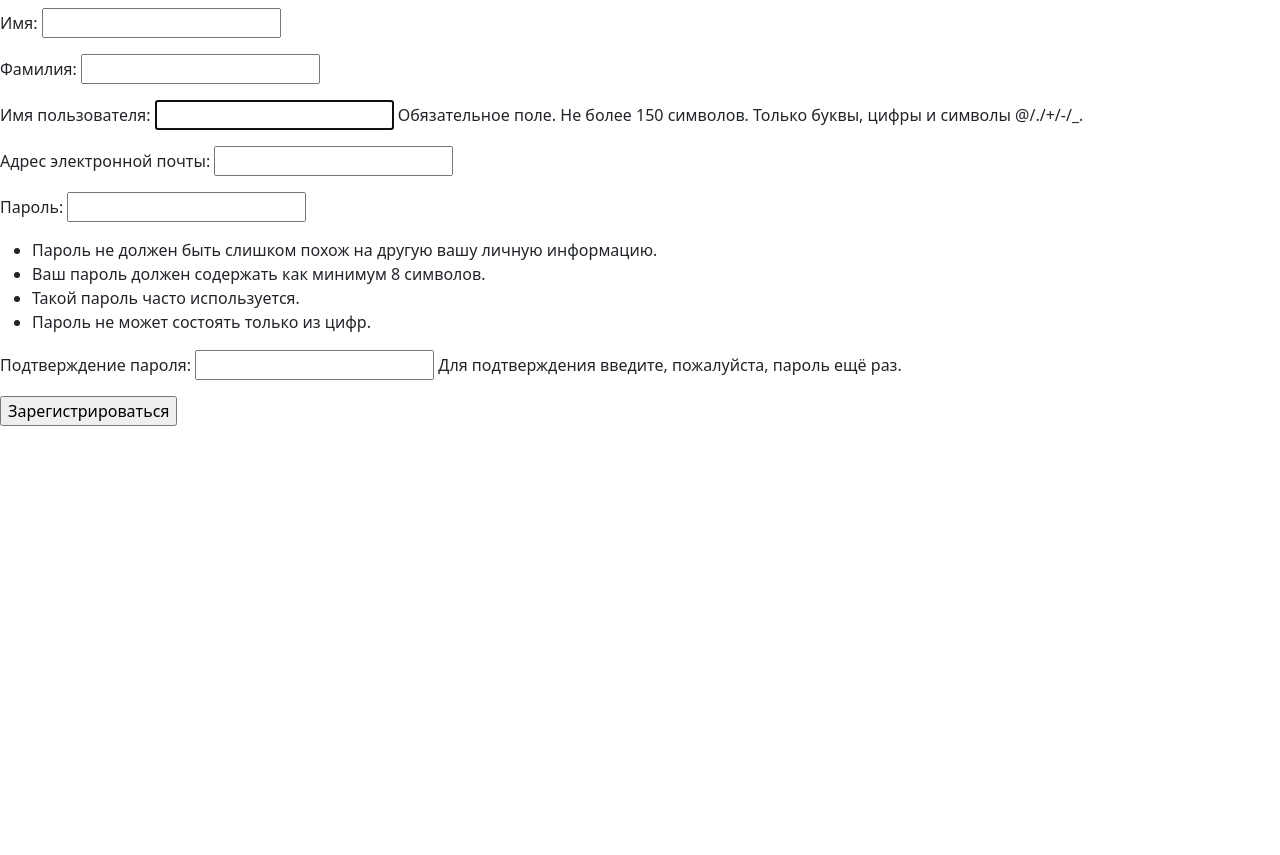
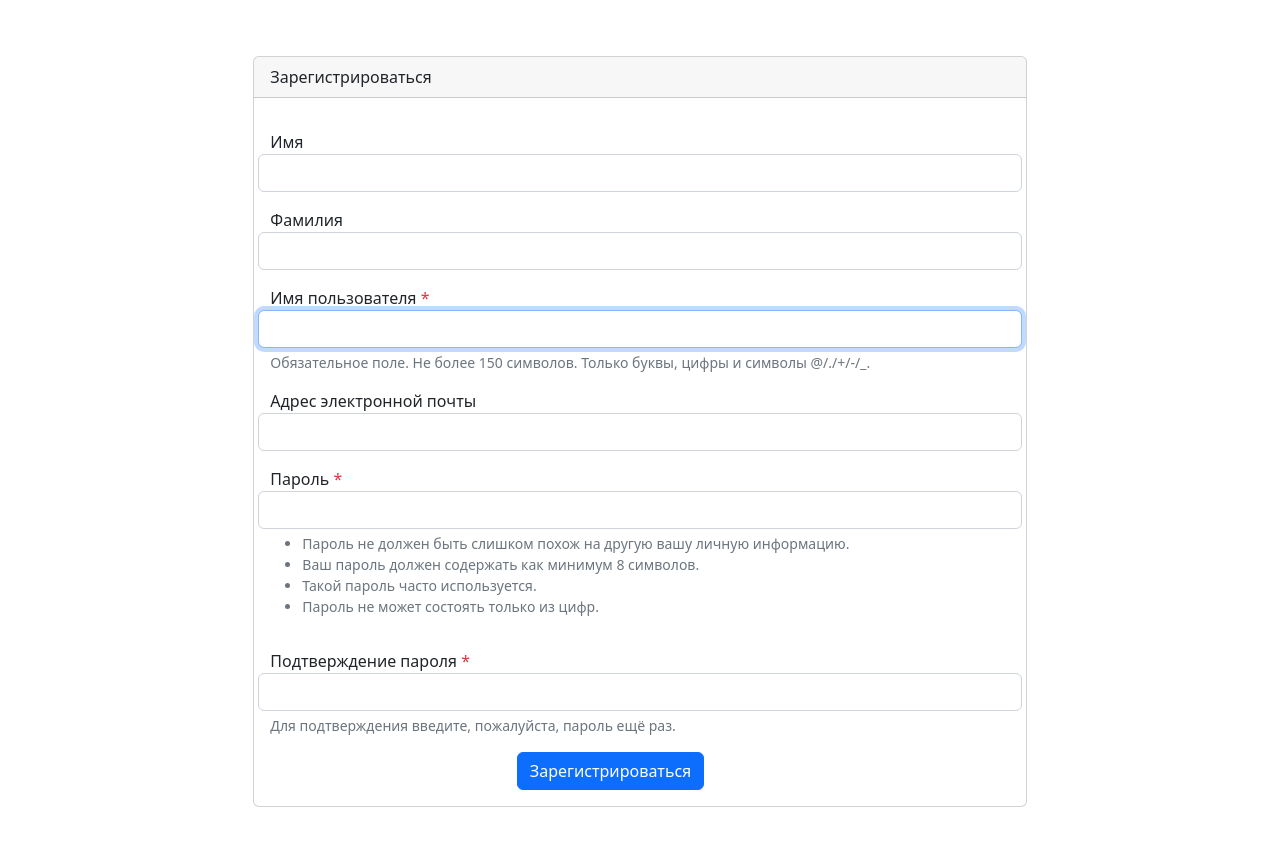
Before and after one commit to andreykhan/newtube, a Django app: page /auth/signup/ in a window 1280 px wide. Before the commit the page ends 426 px from the top, so only its background shows below. Run offline with Django 3.2, Linux system fonts and the light colour scheme; some libraries are stand-ins or nearby versions.

Commit message:
signup configured

```diff
--- /dev/null
+++ b/core/apps.py
@@ -0,0 +1,6 @@
+from django.apps import AppConfig
+
+
+class CoreConfig(AppConfig):
+    default_auto_field = 'django.db.models.BigAutoField'
+    name = 'core'
--- /dev/null
+++ b/core/templatetags/user_filters.py
@@ -0,0 +1,13 @@
+from django import template
+# В template.Library зарегистрированы все встроенные теги и фильтры шаблонов;
+# добавляем к ним и наш фильтр.
+register = template.Library()
+
+
+@register.filter
+def addclass(field, css):
+    return field.as_widget(attrs={'class': css})
+
+# синтаксис @register... , под который описана функция addclass() -
+# это применение "декораторов", функций, меняющих поведение функций
+# Не бойтесь соб@к
--- a/newtube/settings.py
+++ b/newtube/settings.py
@@ -40,6 +40,7 @@
     'django.contrib.staticfiles',
     'posts.apps.PostsConfig',
     'users.apps.UsersConfig',
+    'core.apps.CoreConfig',
 ]
 
 MIDDLEWARE = [
--- a/templates/users/signup.html
+++ b/templates/users/signup.html
@@ -1,9 +1,61 @@
+<!-- templates/users/signup.html -->
+
 {% extends "base.html" %}
 {% block title %}Зарегистрироваться{% endblock %}
 {% block content %}
-  <form method="post" action="{% url 'signup' %}">
-    {% csrf_token %}
-    {{ form.as_p }}
-    <input type="submit" value="Зарегистрироваться">
-  </form>
+  <div class="row justify-content-center">
+    <div class="col-md-8 p-5">
+      <div class="card">
+        <div class="card-header">Зарегистрироваться</div>
+          <div class="card-body">
+          {% load user_filters %} {# Загружаем фильтры #}
+              {% if form.errors %}
+                  {% for field in form %}
+                    {% for error in field.errors %}
+                      <div class="alert alert-danger">
+                        {{ error|escape }}
+                      </div>
+                    {% endfor %}
+                  {% endfor %}
+                  {% for error in form.non_field_errors %}
+                    <div class="alert alert-danger">
+                      {{ error|escape }}
+                    </div>
+                  {% endfor %}
+              {% endif %}
+
+              <form method="post" action="{% url 'signup' %}">
+              {% csrf_token %}
+
+              {# Выводим поля в цикле, по отдельности #}
+              {% for field in form %}
+                <div class="form-group row my-3">
+                  <label for="{{ field.id_for_label }}">
+                    {{ field.label }}
+                      {% if field.field.required %}
+                        <span class="required text-danger">*</span>
+                      {% endif %}
+                  </label>
+                  {# К полю ввода добавляем атрибут class #}
+                  {{ field|addclass:'form-control' }}
+                    {% if field.help_text %}
+                      <small
+                         id="{{ field.id_for_label }}-help"
+                         class="form-text text-muted"
+                      >
+                        {{ field.help_text|safe }}
+                      </small>
+                    {% endif %}
+                </div>
+              {% endfor %}
+              <div class="col-md-6 offset-md-4">
+                <button type="submit" class="btn btn-primary">
+                  Зарегистрироваться
+                </button>
+              </div>
+            </form>
+          </div> <!-- card body -->
+        </div> <!-- card -->
+      </div> <!-- col -->
+  </div> <!-- row -->
 {% endblock %}
```
Also changed, not shown: core/__init__.py (added), core/templatetags/__init__.py (added).
